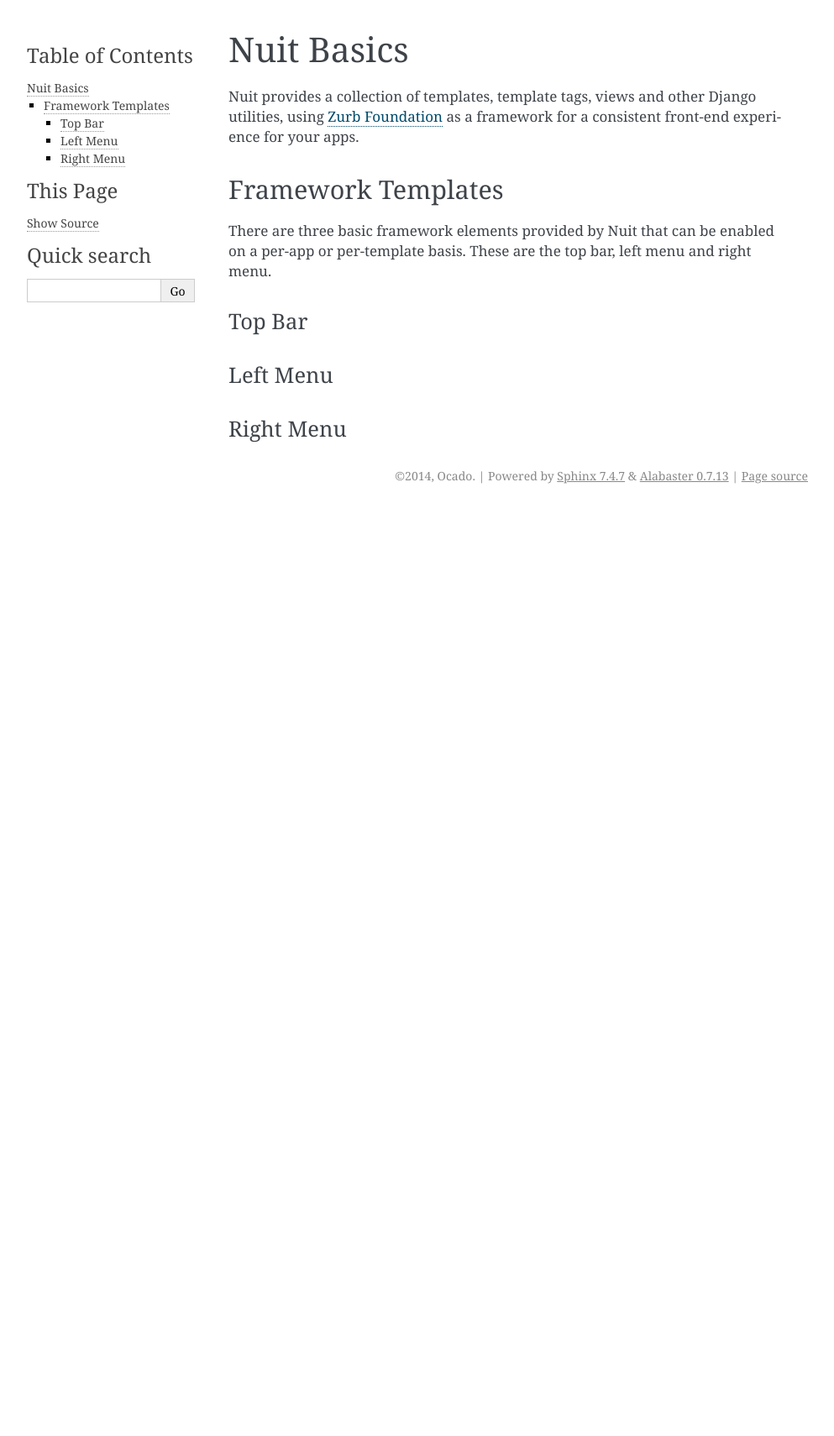
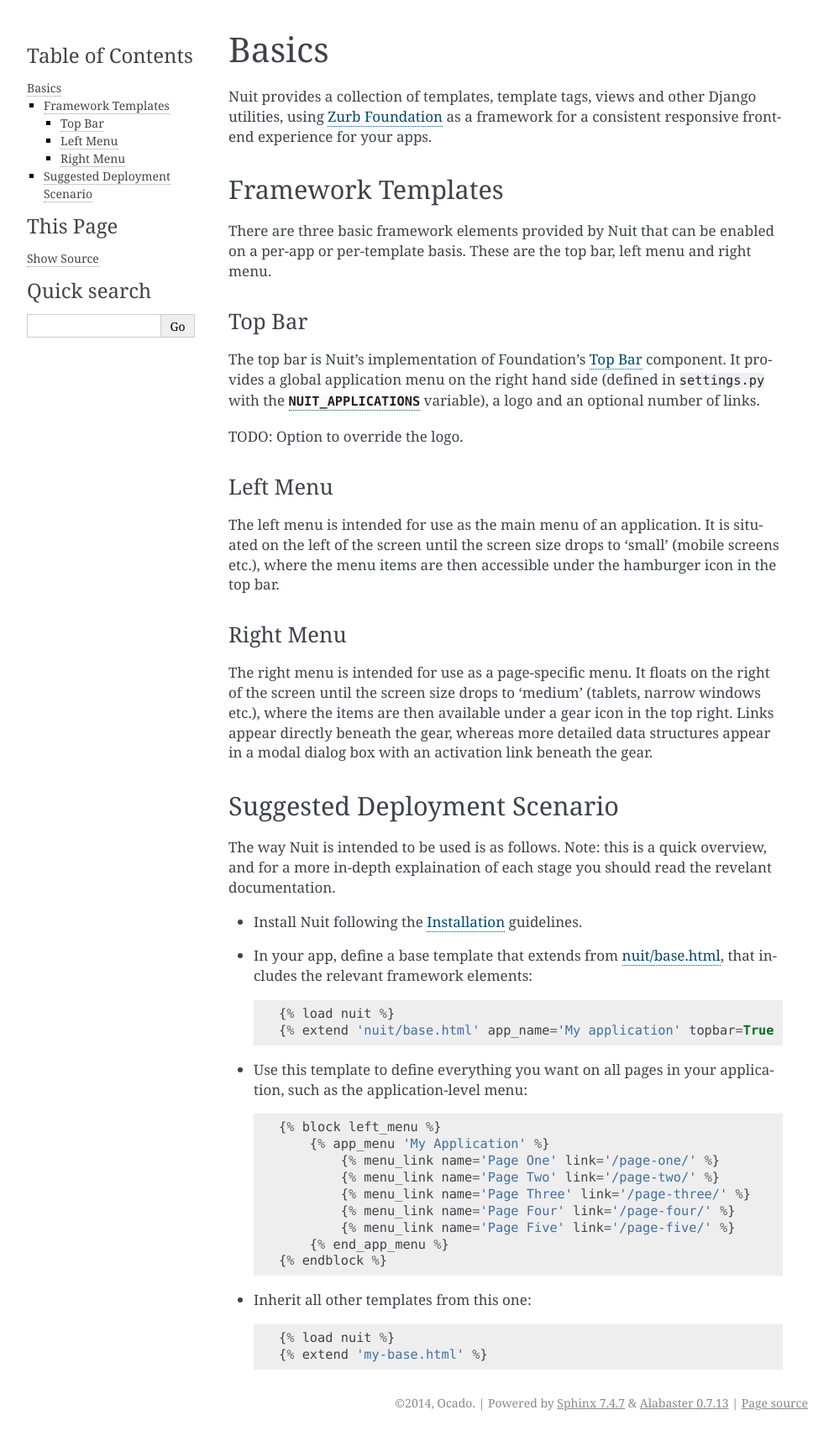
Before and after one commit to ocadotechnology/django-nuit, a Sphinx documentation site: the page built from docs/basics.txt, in a window 1280 px wide. Shown: the whole page at 84% size, without its empty margins (148-1141 px from the left). Built offline with Sphinx 7.4.7, drawn with Linux system fonts in a browser that asks for light colours; the version number could not be read and is left out; before the commit the page ends 900 px from its top, so only the background shows below that.

Commit message:
Moved scss around slightly, and improved docs

```diff
--- a/docs/basics.txt
+++ b/docs/basics.txt
@@ -1,7 +1,9 @@
-Nuit Basics
-===========
+Basics
+======
 
-Nuit provides a collection of templates, template tags, views and other Django utilities, using `Zurb Foundation`_ as a framework for a consistent front-end experience for your apps.
+Nuit provides a collection of templates, template tags, views and other Django utilities, using `Zurb Foundation`_ as a framework for a consistent responsive front-end experience for your apps.
+
+.. _`Zurb Foundation`: http://foundation.zurb.com
 
 Framework Templates
 -------------------
@@ -13,14 +15,50 @@ There are three basic framework elements provided by Nuit that can be enabled on
 Top Bar
 ~~~~~~~
 
+The top bar is Nuit's implementation of Foundation's `Top Bar`_ component. It provides a global application menu on the right hand side (defined in ``settings.py`` with the :attr:`NUIT_APPLICATIONS` variable), a logo and an optional number of links.
+
+TODO: Option to override the logo.
+
+.. _`Top Bar`: http://foundation.zurb.com/docs/components/topbar.html
+
 .. _left-menu:
 
 Left Menu
 ~~~~~~~~~
+
+The left menu is intended for use as the main menu of an application. It is situated on the left of the screen until the screen size drops to 'small' (mobile screens etc.), where the menu items are then accessible under the hamburger icon in the top bar.
 
 .. _right-menu:
 
 Right Menu
 ~~~~~~~~~~
 
-.. _`Zurb Foundation`: http://foundation.zurb.com
+The right menu is intended for use as a page-specific menu. It floats on the right of the screen until the screen size drops to 'medium' (tablets, narrow windows etc.), where the items are then available under a gear icon in the top right. Links appear directly beneath the gear, whereas more detailed data structures appear in a modal dialog box with an activation link beneath the gear.
+
+Suggested Deployment Scenario
+-----------------------------
+
+The way Nuit is intended to be used is as follows. Note: this is a quick overview, and for a more in-depth explaination of each stage you should read the revelant documentation.
+
+* Install Nuit following the :doc:`installation` guidelines.
+* In your app, define a base template that extends from :ref:`nuit-base`, that includes the relevant framework elements::
+
+    {% load nuit %}
+    {% extend 'nuit/base.html' app_name='My application' topbar=True leftmenu=True %}
+
+* Use this template to define everything you want on all pages in your application, such as the application-level menu::
+
+    {% block left_menu %}
+        {% app_menu 'My Application' %}
+            {% menu_link name='Page One' link='/page-one/' %}
+            {% menu_link name='Page Two' link='/page-two/' %}
+            {% menu_link name='Page Three' link='/page-three/' %}
+            {% menu_link name='Page Four' link='/page-four/' %}
+            {% menu_link name='Page Five' link='/page-five/' %}
+        {% end_app_menu %}
+    {% endblock %}
+
+* Inherit all other templates from this one::
+
+    {% load nuit %}
+    {% extend 'my-base.html' %}
--- a/docs/index.txt
+++ b/docs/index.txt
@@ -12,6 +12,10 @@ Contents
 
  installation
  basics
+ sass
+ settings
  templates
+ templatetags
+ includes
 
 .. _`Zurb Foundation`: http://foundation.zurb.com
--- a/nuit/static/_settings.scss
+++ /dev/null
@@ -1 +0,0 @@
-$row-width: 100%;
```
Also changed, not shown: docs/includes.txt (added, +44 -0 lines), docs/sass.txt (added, +16 -0 lines), docs/settings.txt (added, +30 -0 lines), docs/templates.txt (+61 -1 lines), docs/templatetags.txt (+23 -0 lines), nuit/static/app.scss (+11 -19 lines), nuit/static/nuit/_mixins.scss (added, +11 -0 lines), nuit/static/_custom.scss (added).
